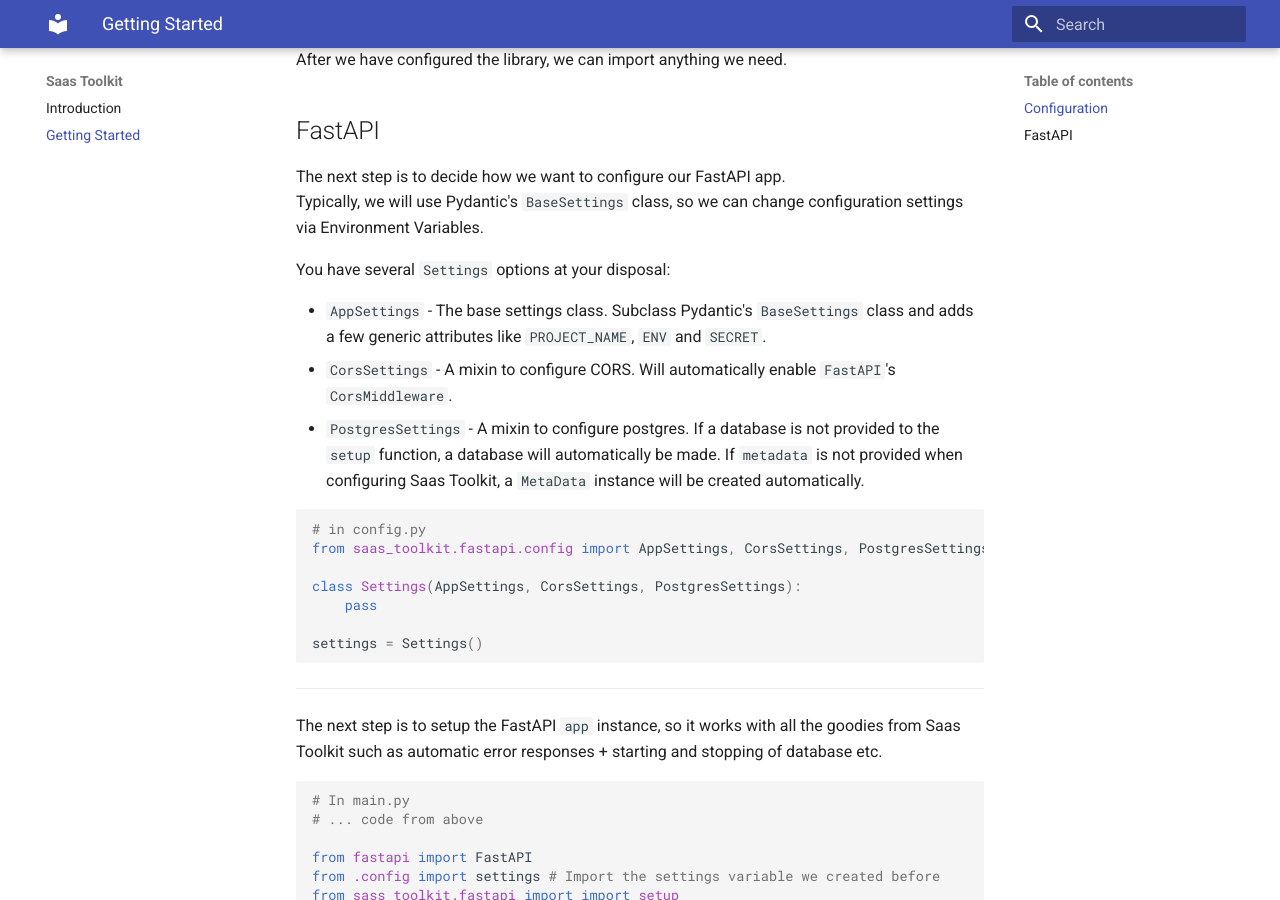
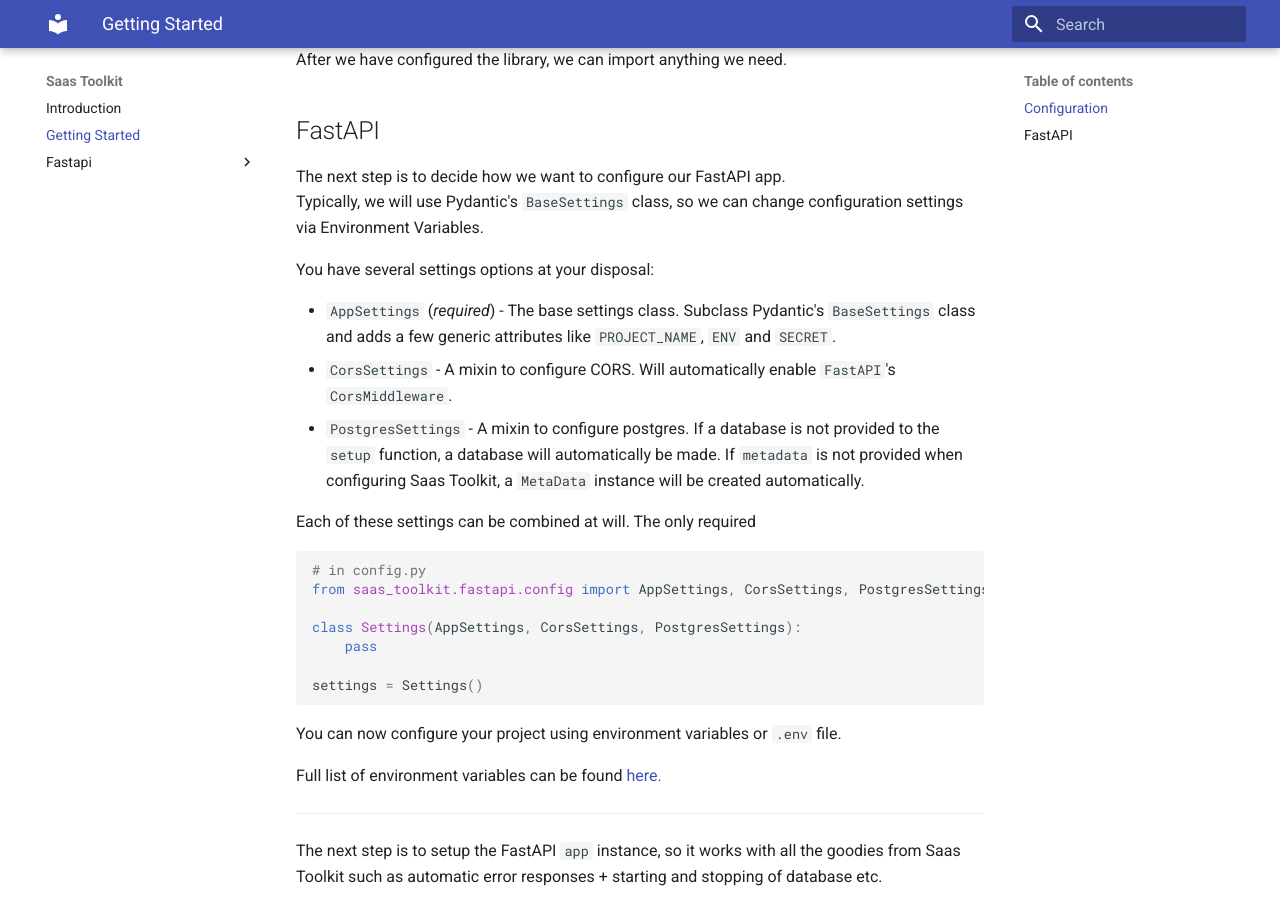
Before and after one commit to madskronborg/saas-toolkit, an MkDocs documentation site: the page built from docs/getting_started.md, in a window 1280 px wide and 900 px high, scrolled down 716 px. Built offline with MkDocs 1.6.1 and Material for MkDocs 9.7.7, drawn with Linux system fonts in a browser that asks for light colours.

Commit message:
Add configuration docs

````diff
--- a/docs/getting_started.md
+++ b/docs/getting_started.md
@@ -13,7 +13,7 @@ You can enable / disable logging, add a custom `SQLAlchemy` `MetaData` class and
 **Important** <br>
 The configuration has to be made before any other part of the library is imported.
 
-```python
+```py
 # In main.py
 from saas_toolkit import configure, Settings
 
@@ -36,13 +36,15 @@ After we have configured the library, we can import anything we need.
 The next step is to decide how we want to configure our FastAPI app. <br>
 Typically, we will use Pydantic's `BaseSettings` class, so we can change configuration settings via Environment Variables.
 
-You have several `Settings` options at your disposal:
+You have several settings options at your disposal:
 
-- `AppSettings` - The base settings class. Subclass Pydantic's `BaseSettings` class and adds a few generic attributes like `PROJECT_NAME`, `ENV` and `SECRET`.
+- `AppSettings` (_required_) - The base settings class. Subclass Pydantic's `BaseSettings` class and adds a few generic attributes like `PROJECT_NAME`, `ENV` and `SECRET`.
 - `CorsSettings` - A mixin to configure CORS. Will automatically enable `FastAPI`'s `CorsMiddleware`.
 - `PostgresSettings` - A mixin to configure postgres. If a database is not provided to the `setup` function, a database will automatically be made. If `metadata` is not provided when configuring Saas Toolkit, a `MetaData` instance will be created automatically.
 
-```python
+Each of these settings can be combined at will. The only required
+
+```py
 # in config.py
 from saas_toolkit.fastapi.config import AppSettings, CorsSettings, PostgresSettings
 
@@ -53,11 +55,15 @@ settings = Settings()
 
 ```
 
+You can now configure your project using environment variables or `.env` file.
+
+Full list of environment variables can be found [here.](fastapi/configuration.md)
+
 ---
 
 The next step is to setup the FastAPI `app` instance, so it works with all the goodies from Saas Toolkit such as automatic error responses + starting and stopping of database etc.
 
-```python
+```py
 # In main.py
 # ... code from above
 
--- a/mkdocs.yml
+++ b/mkdocs.yml
@@ -1,7 +1,9 @@
 site_name: Saas Toolkit
 theme:
   name: material
-
+plugins:
+    - search
+    - mkdocstrings
 markdown_extensions:
 
   # Python Markdown
--- a/requirements.txt
+++ b/requirements.txt
@@ -14,3 +14,7 @@ pytest-cov
 bandit
 mypy
 pydocstyle
+
+# Docs
+mkdocs-material
+mkdocstrings
````
Also changed, not shown: docs/fastapi/configuration.md (added, +32 -0 lines), 1 other file.
